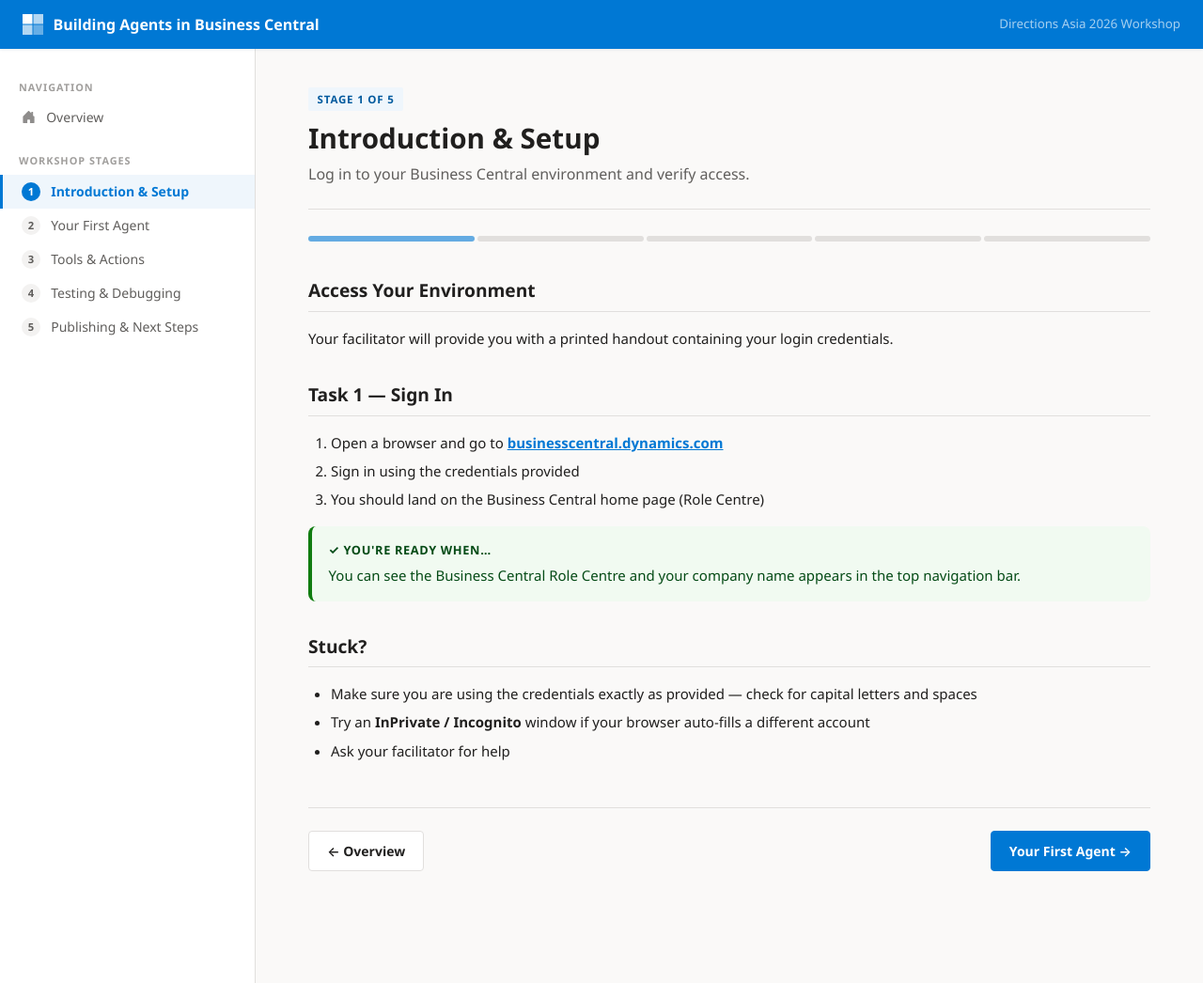
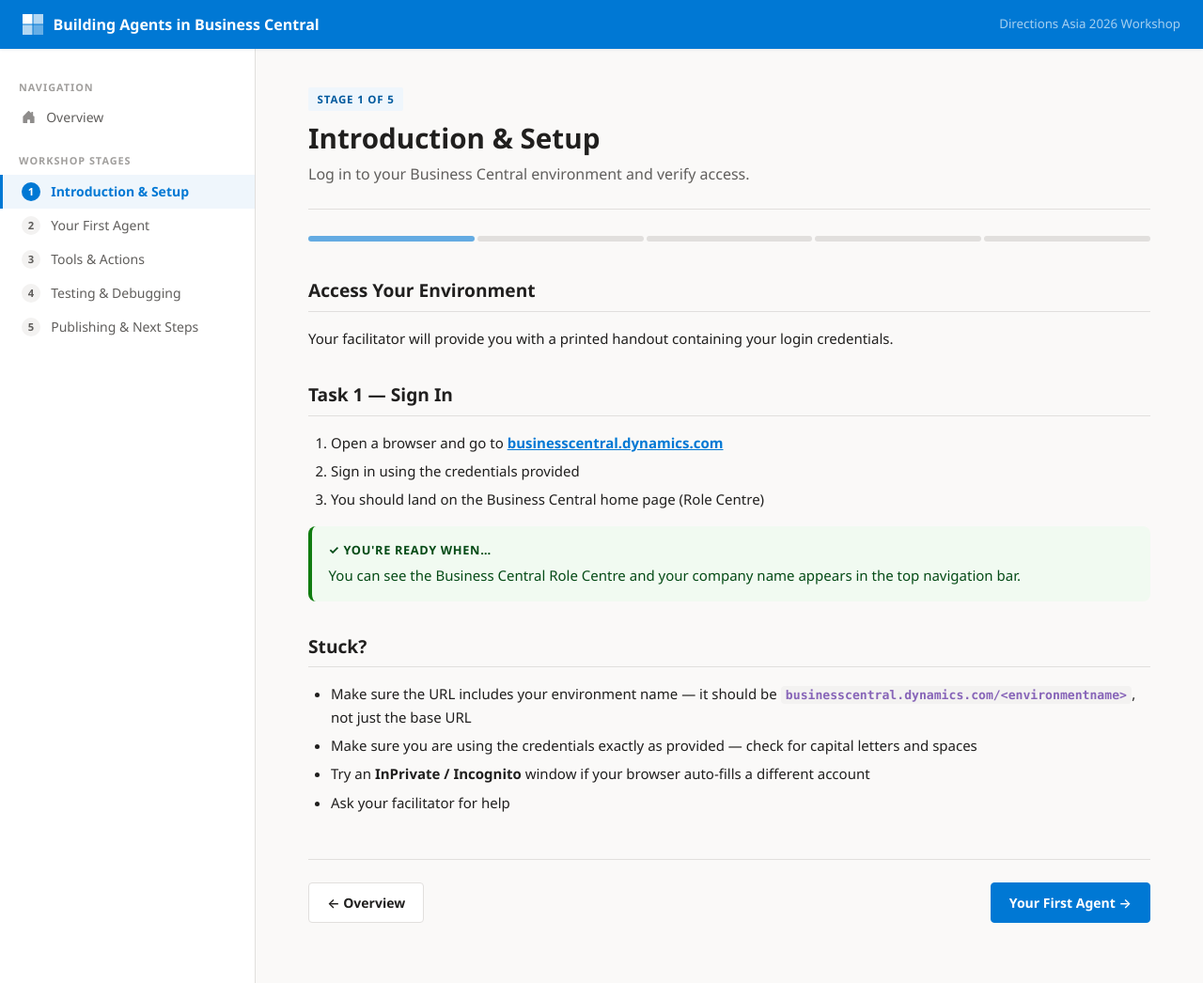
Before and after one commit to thloke/directionsAsia2026, a Jekyll site: the page built from stages/01-introduction.md, in a window 1280 px wide and 1046 px high. Shown: the whole window at 94% size. Built offline with Jekyll 4.4.1, drawn with Linux system fonts in a browser that asks for light colours.

Commit message:
Stage 1: remind participants to include environment name in URL
Co-authored-by: Copilot <223556219+Copilot@users.noreply.github.com>

```diff
--- a/stages/01-introduction.md
+++ b/stages/01-introduction.md
@@ -24,6 +24,7 @@ Your facilitator will provide you with a printed handout containing your login c
 
 ## Stuck?
 
+- Make sure the URL includes your environment name — it should be **`businesscentral.dynamics.com/<environmentname>`**, not just the base URL
 - Make sure you are using the credentials exactly as provided — check for capital letters and spaces
 - Try an **InPrivate / Incognito** window if your browser auto-fills a different account
 - Ask your facilitator for help
```
